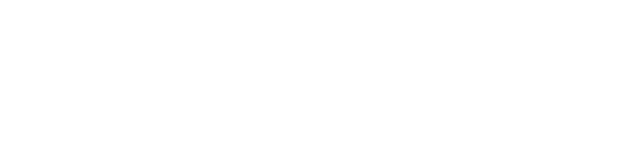
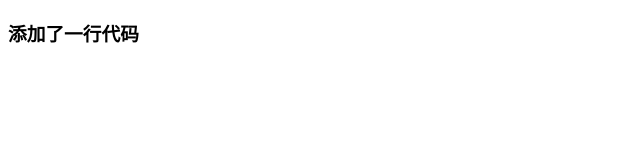
Before and after one commit to For-What/myGit, a plain HTML site: page index.html in a window 1280 px wide. Shown: the whole page, without its empty margins (0-640 px from the left). Drawn offline with Linux system fonts and the light colour scheme.

Commit message:
添加了一行代码

```diff
--- a/index.html
+++ b/index.html
@@ -5,6 +5,6 @@
 	<title>myGit</title>
 </head>
 <body>
-
+	<h3>添加了一行代码</h3>
 </body>
 </html>
```
